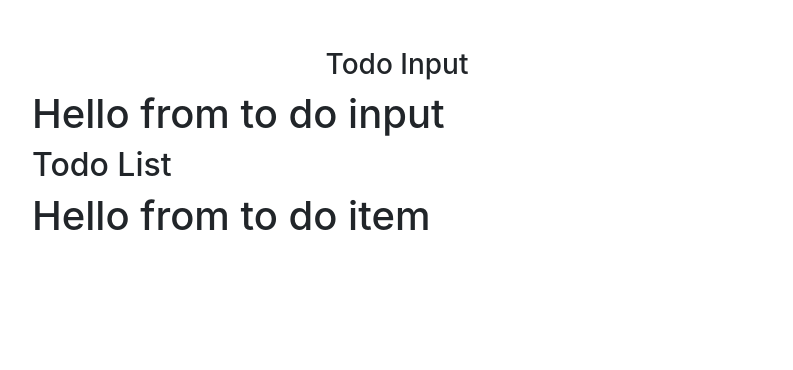
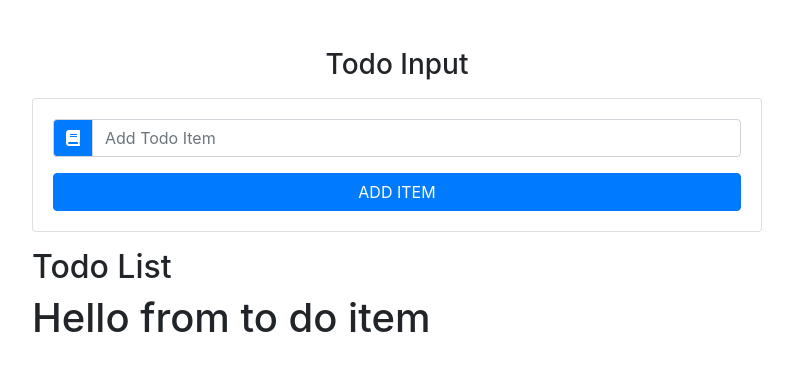
Before and after one commit to saurabhmehta1601/react-todo-list, a React (Create React App) app: page / in a window 1280 px wide. Shown: the top 370 px of the page, without its empty margins (243-1036 px from the left). Built offline with nearby package versions, Linux system fonts and the light colour scheme.

Commit message:
todoInput frontend done

```diff
--- a/public/index.html
+++ b/public/index.html
@@ -10,6 +10,8 @@
       content="Web site created using create-react-app"
     />
     <link rel="apple-touch-icon" href="%PUBLIC_URL%/logo192.png" />
+    <!-- Fontawesome CDN -->
+    <link rel="stylesheet" href="https://pro.fontawesome.com/releases/v5.10.0/css/all.css" integrity="sha384-AYmEC3Yw5cVb3ZcuHtOA93w35dYTsvhLPVnYs9eStHfGJvOvKxVfELGroGkvsg+p" crossorigin="anonymous"/>
     <!--
       manifest.json provides metadata used when your web app is installed on a
       user's mobile device or desktop. See https://developers.google.com/web/fundamentals/web-app-manifest/
@@ -36,6 +38,7 @@
       You can add webfonts, meta tags, or analytics to this file.
       The build step will place the bundled scripts into the <body> tag.
 
+
       To begin the development, run `npm start` or `yarn start`.
       To create a production bundle, use `npm run build` or `yarn build`.
     -->
--- a/src/components/TodoInput.js
+++ b/src/components/TodoInput.js
@@ -2,9 +2,33 @@
 
 export default class TodoList extends Component {
   render() {
+    const { item, editItem, handleChange, handleSubmit } = this.props;
     return (
       <div>
-        <h1>Hello from to do input</h1>
+        <div className="card card-body my-3">
+          <form action="" onSubmit={handleSubmit}>
+            <div className="input-group">
+              <div className="input-group-prepend">
+                <div className="input-group-text bg-primary text-white">
+                  <i className="fas fa-book"></i>
+                </div>
+              </div>
+              <input
+                type="text"
+                placeholder="add todo item"
+                className="form-control text-capitalize"
+                value={item}
+                onChange={this.handleChange}
+              />
+            </div>
+            <button
+              type="submit"
+              className="btn btn-block btn-primary mt-3 text-uppercase"
+            >
+              add item
+            </button>
+          </form>
+        </div>
       </div>
     );
   }
```
Also changed, not shown: src/App.js (+6 -1 lines), 2 other files (tests, documents, lock files or other folders).
